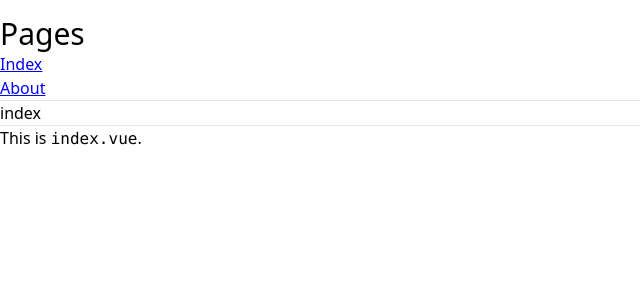
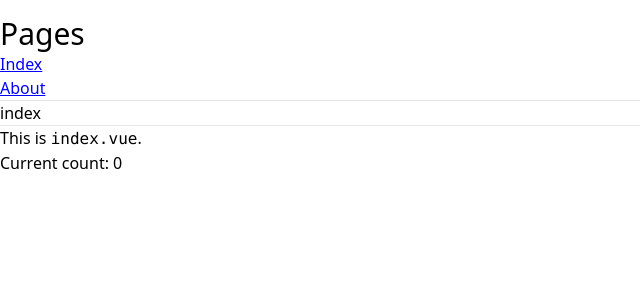
Before and after one commit to gslin/nuxt-playground, a Nuxt app: page / in a window 1280 px wide. Shown: the top 300 px of the page, without its empty margins (0-640 px from the left). Built offline with nearby package versions, Linux system fonts and the light colour scheme.

Commit message:
Implement store.

```diff
--- a/nuxt.config.ts
+++ b/nuxt.config.ts
@@ -3,7 +3,8 @@ export default defineNuxtConfig({
   css: ['~/assets/css/main.css'],
   devtools: { enabled: false },
   modules: [
-    '@pinia/nuxt'
+    '@pinia/nuxt',
+    '@pinia-plugin-persistedstate/nuxt',
   ],
   pages: true,
   postcss: {
--- a/pages/about.vue
+++ b/pages/about.vue
@@ -1,4 +1,11 @@
+<script setup>
+import { useCounterStore } from '@/stores/counter';
+const counter = useCounterStore();
+counter.count++;
+</script>
+
 <template>
 <h2>about</h2>
 <hr/>
+<p>Current count: {{ counter.count }}</p>
 </template>
--- a/pages/index.vue
+++ b/pages/index.vue
@@ -1,5 +1,11 @@
+<script setup>
+import { useCounterStore } from '@/stores/counter';
+const counter = useCounterStore();
+</script>
+
 <template>
 <h2>index</h2>
 <hr/>
 <p>This is <code>index.vue</code>.</p>
+<p>Current count: {{ counter.count }}</p>
 </template>
--- /dev/null
+++ b/stores/counter.js
@@ -0,0 +1,13 @@
+import { defineStore } from 'pinia';
+
+export const useCounterStore = defineStore('counter', {
+  state: () => {
+    return { count: 0 };
+  },
+  actions: {
+    increment() {
+      this.count++;
+    },
+  },
+  persist: true,
+});
```
